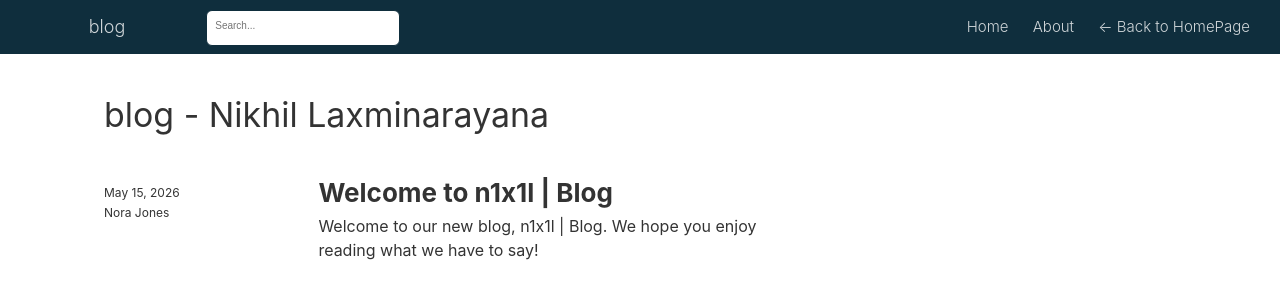
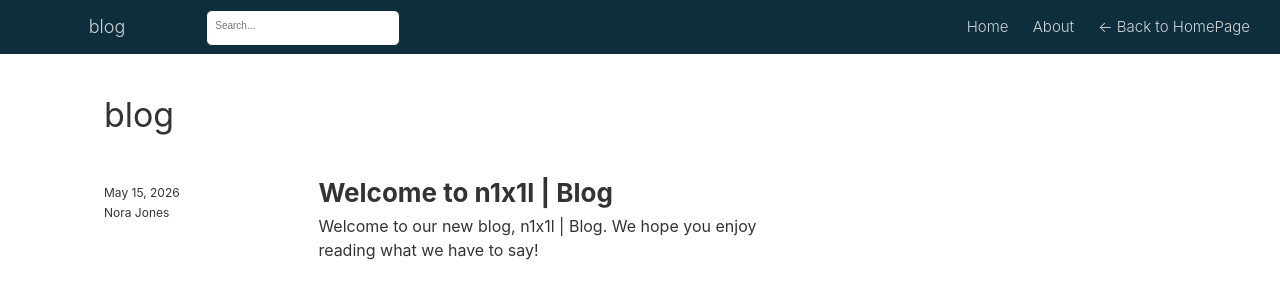
Before and after one commit to n1x1l/n1x1l.github.io, a Jekyll site: the page blog/site/index.html, which Jekyll copies as it is, in a window 1280 px wide. Shown: the top 300 px of the page. Built offline with Jekyll 4.4.1, drawn with Linux system fonts in a browser that asks for light colours.

Commit message:
update blog headers

```diff
--- a/blog/_site.yml
+++ b/blog/_site.yml
@@ -1,4 +1,4 @@
-name: "Nikhil Laxminarayana"
+name: "blog - Nikhil Laxminarayana"
 title: "blog"
 description: |
   Nikhil Laxminarayana's blog.
--- a/blog/index.Rmd
+++ b/blog/index.Rmd
@@ -1,5 +1,5 @@
 ---
-title: "blog - Nikhil Laxminarayana"
+title: "blog"
 site: distill::distill_website
 listing: posts
 ---
--- a/blog/site/index.html
+++ b/blog/site/index.html
@@ -90,26 +90,26 @@ code span.wa { color: #5e5e5e; font-style: italic; } /* Warning */
 
 
   <!--radix_placeholder_meta_tags-->
-  <title>blog: blog - Nikhil Laxminarayana</title>
+  <title>blog</title>
 
 
 
 
   <!--  https://developers.facebook.com/docs/sharing/webmasters#markup -->
-  <meta property="og:title" content="blog: blog - Nikhil Laxminarayana"/>
+  <meta property="og:title" content="blog"/>
   <meta property="og:type" content="article"/>
   <meta property="og:locale" content="en_US"/>
   <meta property="og:site_name" content="blog"/>
 
   <!--  https://dev.twitter.com/cards/types/summary -->
   <meta property="twitter:card" content="summary"/>
-  <meta property="twitter:title" content="blog: blog - Nikhil Laxminarayana"/>
+  <meta property="twitter:title" content="blog"/>
 
   <!--/radix_placeholder_meta_tags-->
   <!--radix_placeholder_rmarkdown_metadata-->
 
   <script type="text/json" id="radix-rmarkdown-metadata">
-  {"type":"list","attributes":{"names":{"type":"character","attributes":{},"value":["title","site","listing"]}},"value":[{"type":"character","attributes":{},"value":["blog - Nikhil Laxminarayana"]},{"type":"character","attributes":{},"value":["distill::distill_website"]},{"type":"character","attributes":{},"value":["posts"]}]}
+  {"type":"list","attributes":{"names":{"type":"character","attributes":{},"value":["title","site","listing"]}},"value":[{"type":"character","attributes":{},"value":["blog"]},{"type":"character","attributes":{},"value":["distill::distill_website"]},{"type":"character","attributes":{},"value":["posts"]}]}
   </script>
   <!--/radix_placeholder_rmarkdown_metadata-->
   <!--radix_placeholder_navigation_in_header-->
@@ -2118,7 +2118,7 @@ code span.wa { color: #5e5e5e; font-style: italic; } /* Warning */
 <!--radix_placeholder_front_matter-->
 
 <script id="distill-front-matter" type="text/json">
-{"title":"blog - Nikhil Laxminarayana","authors":[]}
+{"title":"blog","authors":[]}
 </script>
 
 <!--/radix_placeholder_front_matter-->
@@ -2275,7 +2275,7 @@ function init_posts_list() {
 
 <div class="posts-container posts-apply-limit l-page">
 <div class="posts-list">
-<h1 class="posts-list-caption" data-caption="blog - Nikhil Laxminarayana">blog - Nikhil Laxminarayana</h1>
+<h1 class="posts-list-caption" data-caption="blog">blog</h1>
 <a href="posts/welcome/" class="post-preview">
 <script class="post-metadata" type="text/json">{"categories":[]}</script>
 <div class="metadata">
@@ -2302,7 +2302,7 @@ reading what we have to say!</p>
 <!--/radix_placeholder_article_listing-->
 
 <div class="d-title">
-<h1>blog - Nikhil Laxminarayana</h1>
+<h1>blog</h1>
 
 <!--radix_placeholder_categories-->
 <!--/radix_placeholder_categories-->
--- a/blog/site/search.json
+++ b/blog/site/search.json
@@ -6,14 +6,14 @@
       "description": "Some additional details about the blog",
       "author": [],
       "contents": "\r\n\r\n\r\n\r\n",
-      "last_modified": "2026-05-15T14:17:39+05:30"
+      "last_modified": "2026-05-15T14:20:45+05:30"
     },
     {
       "path": "index.html",
-      "title": "blog - Nikhil Laxminarayana",
+      "title": "blog",
       "author": [],
       "contents": "\r\n\r\n\r\n\r\n",
-      "last_modified": "2026-05-15T14:17:40+05:30"
+      "last_modified": "2026-05-15T14:20:46+05:30"
     }
   ],
   "collections": ["posts/posts.json"]
--- a/blog/site/sitemap.xml
+++ b/blog/site/sitemap.xml
@@ -6,7 +6,7 @@
   </url>
   <url>
     <loc>https://n1x1l.github.io/blog/site/</loc>
-    <lastmod>2026-05-15T14:17:24+05:30</lastmod>
+    <lastmod>2026-05-15T14:19:53+05:30</lastmod>
   </url>
   <url>
     <loc>https://n1x1l.github.io/blog/site/posts/welcome/</loc>
```
